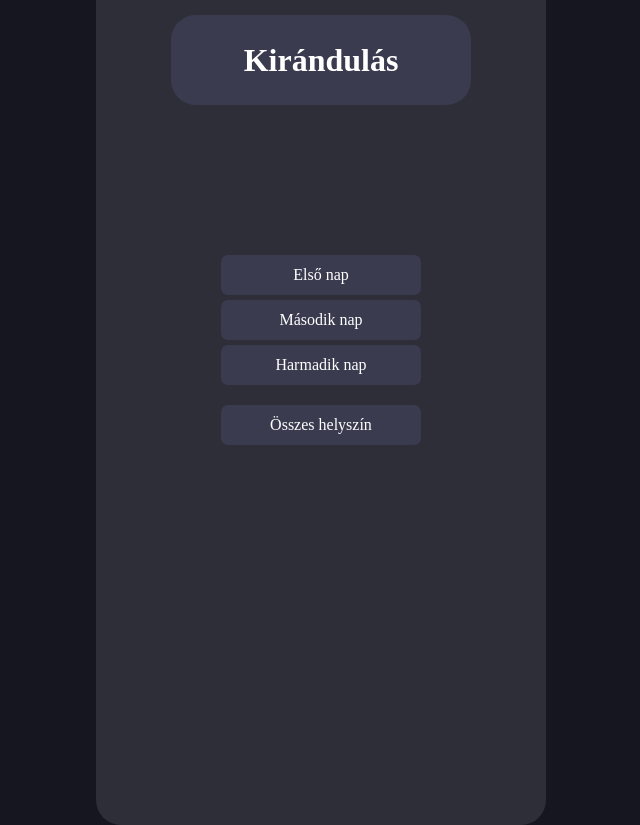
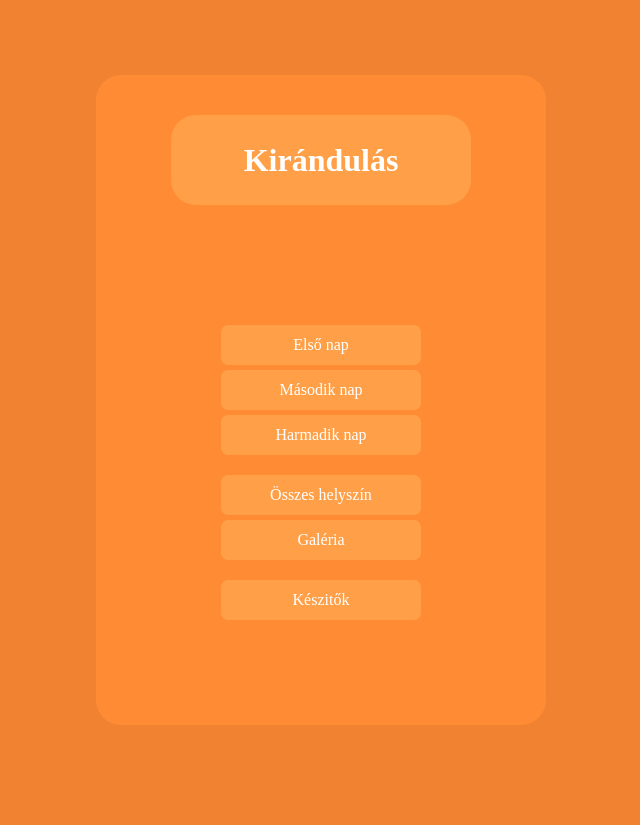
Before and after one commit to fmilan1/tanulmanyikirandulas2021, a plain HTML site: page index.html in a window 1280 px wide. Shown: the whole page, without its empty margins (319-959 px from the left). After the commit the page ends 800 px from the top, so only its background shows below. Drawn offline with Linux system fonts and the light colour scheme.

Commit message:
Add files via upload

```diff
--- a/index.html
+++ b/index.html
@@ -10,13 +10,15 @@
 	<div class="menu">
 		<div class="menucim">
 			<h1 id="cimkirandulas">Kirándulás</h1>
-			<h1 id="cim2021">2021</h1>
+			<h2 id="cim2021">2021.09.08-2021.09.10.</h2>
 		</div>
 		<a href="">Első nap</a>
 		<a href="">Második nap</a>
 		<a href="">Harmadik nap</a>
 
 		<a href="" class="margontop">Összes helyszín</a>
+		<a href="">Galéria</a>
+		<a href="" class="margontop">Készitők</a>
 
 	</div>
 
--- a/style.css
+++ b/style.css
@@ -1,23 +1,23 @@
 body
 {
-    background-color: #161621;
+    background-color: #f08232;
     font-family: Bahnschrift;
 }
 
 .menucim
 {
-    margin: 40px auto 150px auto;
+    margin: 40px auto 120px auto;
     height: 90px;
     color: white;
     text-align: center;
-    background-color: #3b3b50;
+    background-color: #ffa048;
     width: 300px;
     border-radius: 25px;
     overflow: hidden;
 
 }
 
-h1
+h1, h2
 {
     height: 100%;
     width: 80%;
@@ -54,9 +54,9 @@ h1
     top: 50%;
     left: 50%;
     transform: translate(-50%, -50%);
-    background-color: #2e2e39;
+    background-color: #ff8b34;
     width: 450px;
-    height: 850px;
+    height: 650px;
     border-radius: 25px;
     align-items: center;
 }
@@ -71,12 +71,11 @@ a
 {
     display: block;
     margin: auto auto 5px auto;
-    /*padding-left: 15px;*/
     text-align: center;
     text-decoration: none;
     line-height: 40px;
     color: white;
-    background-color: #3b3b50;
+    background-color: #ffa048;
     width: 200px;
     height: 40px;
     border-radius: 7px;
@@ -91,5 +90,5 @@ a
 a:hover
 {
     width: 230px;
-    background-color: #6a6a85;
+    background-color: #ff6c3f;
 }
```
